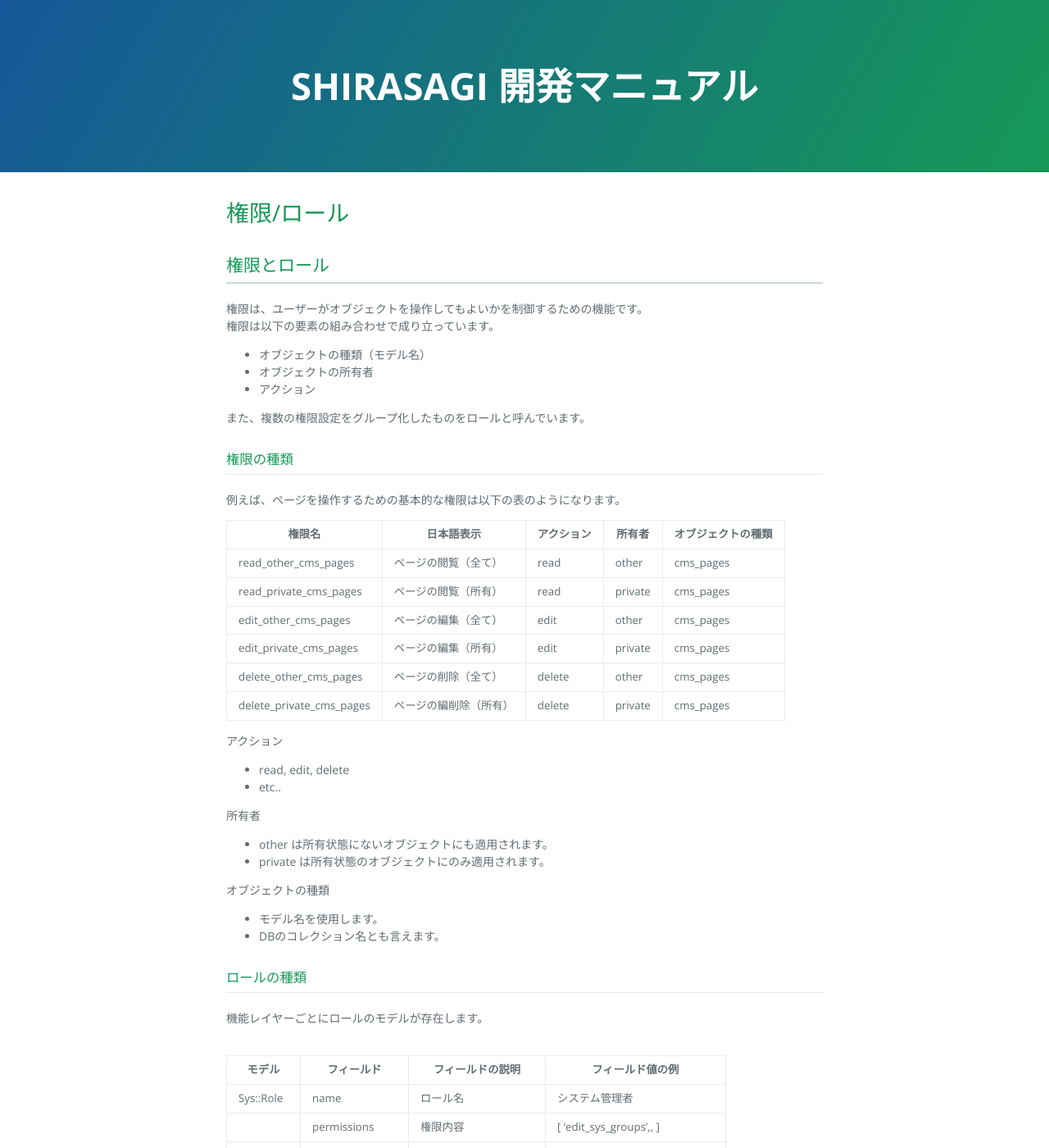
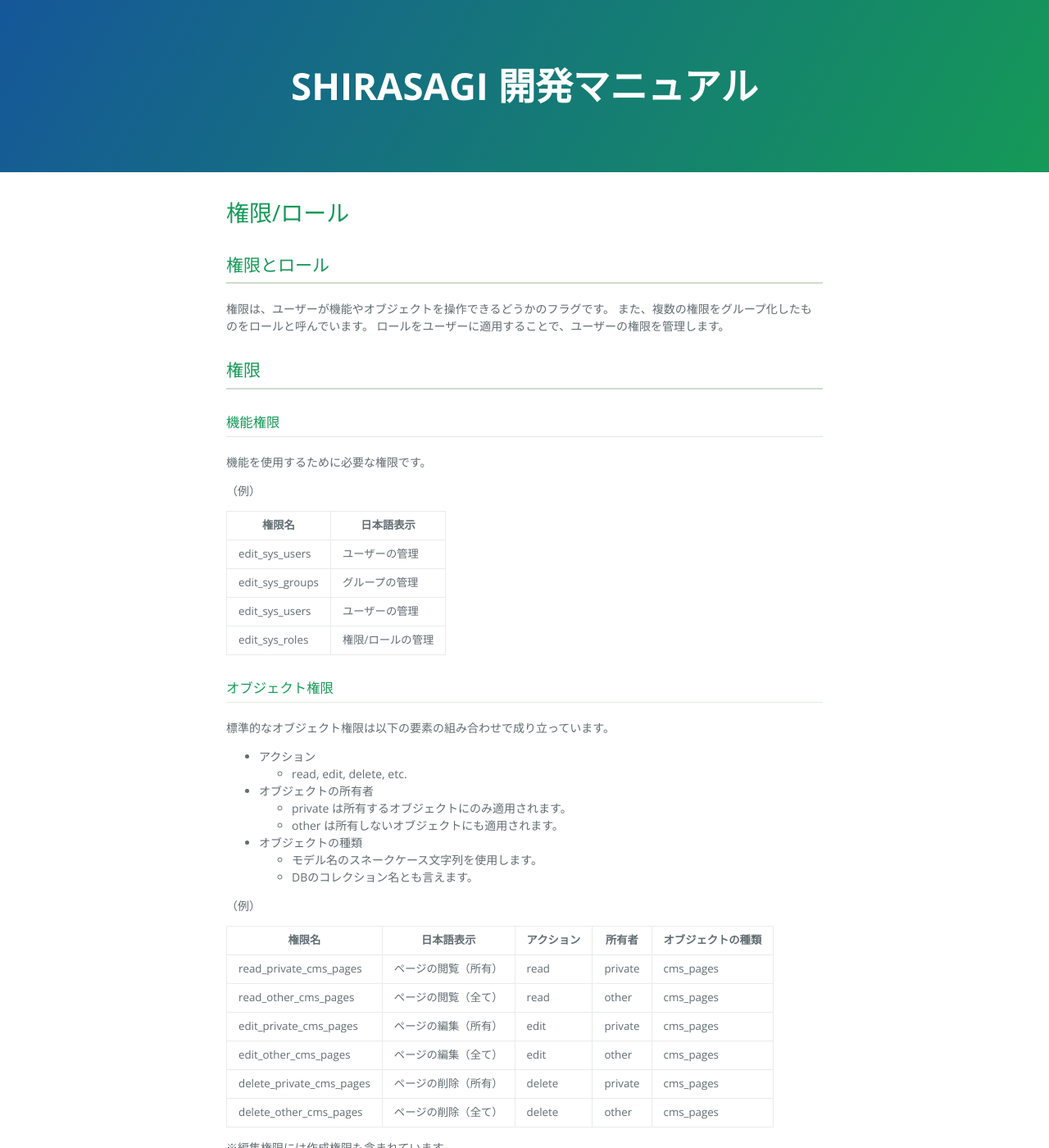
Before and after one commit to shirasagi/shirasagi.github.io, a Jekyll site: the page built from devel/role.md, in a window 1280 px wide and 1400 px high. Shown: the whole window at 82% size. Built offline with Jekyll 4.4.1, drawn with Linux system fonts in a browser that asks for light colours; nearby versions of some CDN libraries; some of the changed text lies outside the part shown.

Commit message:
[modify] devel/role.md

```diff
--- a/devel/role.md
+++ b/devel/role.md
@@ -5,47 +5,56 @@
 
 ## 権限とロール
 
-権限は、ユーザーがオブジェクトを操作してもよいかを制御するための機能です。<br />
-権限は以下の要素の組み合わせで成り立っています。
+権限は、ユーザーが機能やオブジェクトを操作できるどうかのフラグです。
+また、複数の権限をグループ化したものをロールと呼んでいます。
+ロールをユーザーに適用することで、ユーザーの権限を管理します。
 
-- オブジェクトの種類（モデル名）
+## 権限
+
+### 機能権限
+
+機能を使用するために必要な権限です。
+
+（例）
+
+|権限名|日本語表示|
+|--|
+|edit_sys_users|ユーザーの管理|
+|edit_sys_groups|グループの管理|
+|edit_sys_users|ユーザーの管理|
+|edit_sys_roles|権限/ロールの管理|
+
+### オブジェクト権限
+
+標準的なオブジェクト権限は以下の要素の組み合わせで成り立っています。
+
+- アクション
+  - read, edit, delete, etc.
 - オブジェクトの所有者
-- アクション
+  - private は所有するオブジェクトにのみ適用されます。
+  - other は所有しないオブジェクトにも適用されます。
+- オブジェクトの種類
+  - モデル名のスネークケース文字列を使用します。
+  - DBのコレクション名とも言えます。
 
-また、複数の権限設定をグループ化したものをロールと呼んでいます。
-
-### 権限の種類
-
-例えば、ページを操作するための基本的な権限は以下の表のようになります。
+（例）
 
 |権限名|日本語表示|アクション|所有者|オブジェクトの種類|
 |--|
+|read_private_cms_pages|ページの閲覧（所有）|read|private|cms_pages|
 |read_other_cms_pages|ページの閲覧（全て）|read|other|cms_pages|
-|read_private_cms_pages|ページの閲覧（所有）|read|private|cms_pages|
+|edit_private_cms_pages|ページの編集（所有）|edit|private|cms_pages|
 |edit_other_cms_pages|ページの編集（全て）|edit|other|cms_pages|
-|edit_private_cms_pages|ページの編集（所有）|edit|private|cms_pages|
+|delete_private_cms_pages|ページの削除（所有）|delete|private|cms_pages|
 |delete_other_cms_pages|ページの削除（全て）|delete|other|cms_pages|
-|delete_private_cms_pages|ページの編削除（所有）|delete|private|cms_pages|
 
-アクション
+※編集権限には作成権限も含まれています。
 
-- read, edit, delete
-- etc..
-
-所有者
-
-- other は所有状態にないオブジェクトにも適用されます。
-- private は所有状態のオブジェクトにのみ適用されます。
-
-オブジェクトの種類
-
-- モデル名を使用します。
-- DBのコレクション名とも言えます。
+## ロール
 
 ### ロールの種類
 
-機能レイヤーごとにロールのモデルが存在します。<br />
-<br />
+機能レイヤーごとにロールが存在します。<br />
 
 |モデル|フィールド|フィールドの説明|フィールド値の例|
 |--|
@@ -54,58 +63,64 @@
 |Cms::Role|name|ロール名|サイト管理者|
 ||permissions|権限内容|[ 'read_private_article_pages',, ]|
 ||permission_level|権限レベル|1|
-||site_id|対象サイト #Cms::Site|123|
+||site_id|対象サイト #Cms::Site|10|
 |Gws::Role|name|ロール名|グループ管理者|
 ||permissions|権限内容|[ 'read_private_gws_link',, ]|
 ||permission_level|権限レベル|1|
-||site_id|対象組織 #Gws::Group|123|
+||site_id|対象組織 #Gws::Group|10|
+
+権限内容 `permissions`
+
+- 権限名の配列です。
 
 権限レベル `permission_level`
 
-- 対象の権限レベル以上を持つ場合のみ権限有りとみなします。
+- 対象オブジェクトに設定されている権限レベル以上であれば権限有りとなります。
 - 1 ～ 3 の値が設定できます。
 
 ### ロールの適用
 
 ユーザーとロールの関係性は以下のようになります。
 
-|ユーザーモデル|フィールド|参照モデル|
+|ユーザーモデル|フィールド|参照モデル|ロール設定用アドオン|
 |--|
-|SS::User|sys_role_ids|Sys::Role|
-|Cms::User|cms_role_ids|Cms::Role|
-|Gws::User|gws_role_ids|Gws::Role|
+|SS::User|sys_role_ids|Sys::Role|Sys::Addon::Role|
+|Cms::User|cms_role_ids|Cms::Role|Cms::Addon::Role|
+|Gws::User|gws_role_ids|Gws::Role|Gws::Addon::Role|
 
 ## 権限モジュールの利用
 
-権限モジュールを利用することで、権限処理を簡単に実装することができます。
+権限モジュールを利用することで、オブジェクトに権限処理を実装することができます。
 
-### 権限モジュールと設定用アドオン
+### 権限モジュールの種類と設定用アドオン
 
-|権限モジュール|設定用アドオン|説明|
+|権限モジュール|説明|設定用アドオン|
 |--|
-|Sys::Permission|--|ユーザーがシステム権限をもっているか判定|
-|Cms::SitePermission|--|対象サイトのCMS権限をもっているか判定|
-|Cms::GroupPermission|Cms::Addon::GroupPermission|対象オブジェクトへのCMS権限をもっているか|
-|Gws::SitePermission|--|対象サイトのGWS権限をもっているか判定|
-|Gws::GroupPermission|Gws::Addon::GroupPermission|対象オブジェクトへのGWS権限をもっているか|
+|Sys::Permission|ユーザーがシステム権限をもっているか判定|--|
+|Cms::SitePermission|対象サイトのCMS権限をもっているか判定|--|
+|Cms::GroupPermission|対象オブジェクトへのCMS権限をもっているか|Cms::Addon::GroupPermission|
+|Gws::SitePermission|対象サイトのGWS権限をもっているか判定|--|
+|Gws::GroupPermission|対象オブジェクトへのGWS権限をもっているか|Gws::Addon::GroupPermission|
 
 ### 権限判定メソッド
 
-権限モジュールをインクルードしたモデルは以下のメソッドが使用できます。
+対象オブジェクトの権限判定
 
 ~~~
-# 対象オブジェクトへの権限判定
-Model.first.allowed?(:read, user, site: site) #=> bool
+Model.first.allowed?(action, user, site: site) #=> bool
+~~~
 
-# 権限をもつオブジェクトへのスコープ
-Model.where({}).allow(:read, user, site: site) #=> criteria
+権限をもつオブジェクトへのスコープ
+
+~~~
+Model.where({}).allow(action, user, site: site) #=> criteria
 ~~~
 
 ## 新しい権限の追加
 
-新しい権限を追加する場合の手順を説明します。
+新しい権限を追加する際の手順を説明します。
 
-### 権限の登録
+### 権限名の登録
 
 使用する機能レイヤーへ権限名を登録します。
 
```
Also changed, not shown: other parts of devel/role.md (+4 -4 lines).
